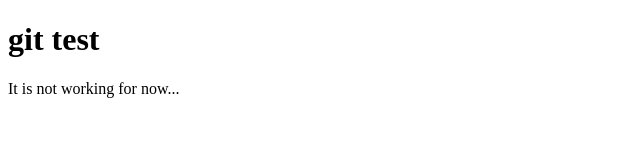
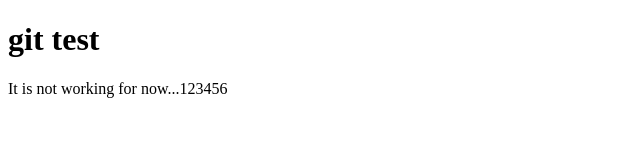
Before and after one commit to milanhtec/hello-world, a plain HTML site: page index.html in a window 1280 px wide. Shown: the full height of the page, 0-640 px from the left. Drawn offline with Linux system fonts and the light colour scheme.

Commit message:
ssh testing #3

```diff
--- a/index.html
+++ b/index.html
@@ -8,6 +8,6 @@
 </head>
 <body>
     <h1>git test</h1>
-    <p>It is not working for now...</p>
+    <p>It is not working for now...123456</p>
 </body>
 </html>
```
